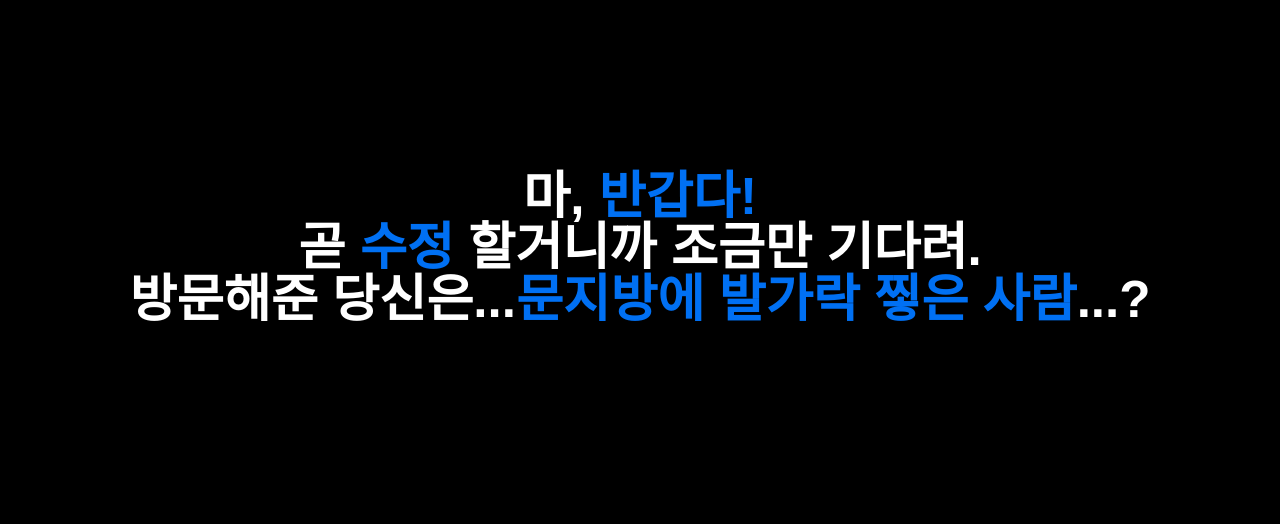
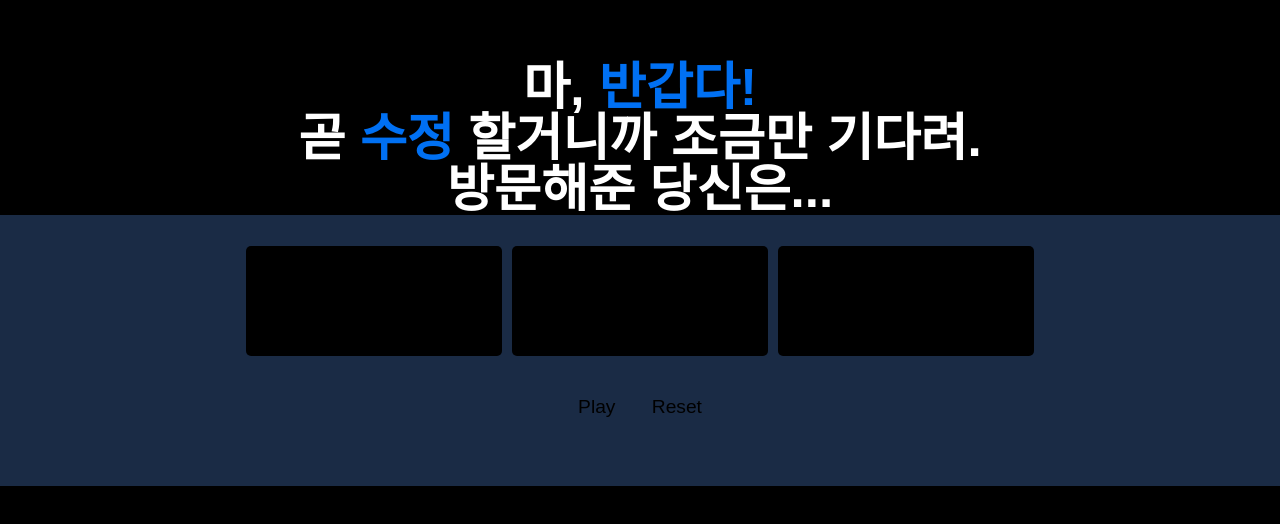
Before and after one commit to sohyge/sohyge.github.io, a Next.js app: page / in a window 1280 px wide. Shown: the part 152-676 px from the top of the page. Built offline with nearby package versions, Linux system fonts and the light colour scheme.

Commit message:
슬롯머신 적용중 (배포가안돼 썅)

```diff
--- a/components/SlotMachine/index.tsx
+++ b/components/SlotMachine/index.tsx
@@ -8,6 +8,90 @@ interface IProps {
 }
 
 const SlotMachine = ({ children, machineList }: IProps) => {
+  useEffect(() => {
+    const doors = document.querySelectorAll(".door");
+
+    document.querySelector("#spinner").addEventListener("click", spin);
+    document.querySelector("#reseter").addEventListener("click", init);
+    function init(firstInit = true, groups = 1, duration = 1) {
+      for (const door of doors) {
+        if (firstInit) {
+          door.dataset.spinned = "0";
+        } else if (door.dataset.spinned === "1") {
+          return;
+        }
+
+        const boxes = door.querySelector(".boxes");
+        const boxesClone = boxes.cloneNode(false);
+        const pool = ["❓"];
+
+        if (!firstInit) {
+          const arr = [];
+          for (let n = 0; n < (groups > 0 ? groups : 1); n++) {
+            arr.push(...machineList);
+          }
+          pool.push(...shuffle(arr));
+
+          boxesClone.addEventListener(
+            "transitionstart",
+            function () {
+              door.dataset.spinned = "1";
+              this.querySelectorAll(".box").forEach((box) => {
+                box.style.filter = "blur(1px)";
+              });
+            },
+            { once: true }
+          );
+
+          boxesClone.addEventListener(
+            "transitionend",
+            function () {
+              this.querySelectorAll(".box").forEach((box, index) => {
+                box.style.filter = "blur(0)";
+                if (index > 0) this.removeChild(box);
+              });
+            },
+            { once: true }
+          );
+        }
+
+        for (let i = pool.length - 1; i >= 0; i--) {
+          const box = document.createElement("div");
+          box.classList.add("box");
+          box.style.width = door.clientWidth + "px";
+          box.style.height = door.clientHeight + "px";
+          box.textContent = pool[i];
+          boxesClone.appendChild(box);
+        }
+        boxesClone.style.transitionDuration = `${duration > 0 ? duration : 1}s`;
+        boxesClone.style.transform = `translateY(-${
+          door.clientHeight * (pool.length - 1)
+        }px)`;
+        door.replaceChild(boxesClone, boxes);
+      }
+    }
+
+    async function spin() {
+      init(false, 1, 2);
+
+      for (const door of doors) {
+        const boxes = door.querySelector(".boxes");
+        const duration = parseInt(boxes.style.transitionDuration);
+        boxes.style.transform = "translateY(0)";
+        await new Promise((resolve) => setTimeout(resolve, duration * 100));
+      }
+    }
+
+    function shuffle([...arr]) {
+      let m = arr.length;
+      while (m) {
+        const i = Math.floor(Math.random() * m--);
+        [arr[m], arr[i]] = [arr[i], arr[m]];
+      }
+      return arr;
+    }
+  }, []);
+
   const [visitor, setVisitor] = useState("");
   useEffect(() => {
     const slotList =
@@ -16,8 +100,28 @@ const SlotMachine = ({ children, machineList }: IProps) => {
   }, [machineList]);
   const slotRender = useCallback(() => {
     return (
-      <S.SlotMachine>
-        <Text color="#0070f3">{visitor}</Text>...?
+      // <S.SlotMachine>
+      // <Text color="#0070f3">{visitor}</Text>...?
+      // </S.SlotMachine>
+      <S.SlotMachine id="app">
+        <div className="doors">
+          <div className="door">
+            <div className="boxes"></div>
+          </div>
+
+          <div className="door">
+            <div className="boxes"></div>
+          </div>
+
+          <div className="door">
+            <div className="boxes"></div>
+          </div>
+        </div>
+
+        <div className="buttons">
+          <button id="spinner">Play</button>
+          <button id="reseter">Reset</button>
+        </div>
       </S.SlotMachine>
     );
   }, [visitor]);
--- a/components/SlotMachine/style.ts
+++ b/components/SlotMachine/style.ts
@@ -1,3 +1,54 @@
 import styled from "styled-components";
 
-export const SlotMachine = styled.span``;
+export const SlotMachine = styled.div`
+  width: 100%;
+  height: 100%;
+  background: #1a2b45;
+  display: flex;
+  flex-direction: column;
+  justify-content: center;
+  align-items: center;
+  .doors {
+    display: flex;
+  }
+
+  .door {
+    background: #000;
+    width: 20vw;
+    height: 110px;
+    overflow: hidden;
+    border-radius: 5px;
+    margin: 5px;
+  }
+
+  .boxes {
+    transition: transform 1s ease-in-out;
+  }
+
+  .box {
+    display: flex;
+    justify-content: center;
+    align-items: center;
+    font-size: 3rem;
+  }
+
+  .buttons {
+    margin: 1rem 0 2rem 0;
+  }
+
+  button {
+    cursor: pointer;
+    font-size: 1.2rem;
+    margin: 0 0.2rem;
+    border: none;
+    border-radius: 5px;
+    padding: 10px 15px;
+  }
+
+  .info {
+    position: fixed;
+    bottom: 0;
+    width: 100%;
+    text-align: center;
+  }
+`;
--- a/components/pages/MainContainer/index.tsx
+++ b/components/pages/MainContainer/index.tsx
@@ -3,18 +3,18 @@ import Text from "../../Text";
 import * as S from "./style";
 import SlotMachine from "../../SlotMachine";
 const machineList = [
-  { text: "점심 맛있게 먹은 사람", value: "opt1" },
-  { text: "몸짱", value: "opt2" },
-  { text: "비오는데 우산 안 챙긴 사람", value: "opt3" },
-  { text: "멍청이", value: "opt4" },
-  { text: "월급도둑", value: "opt5" },
-  { text: "영양제 사놓고 안먹는 사람", value: "opt6" },
-  { text: "문지방에 발가락 찧은 사람", value: "opt7" },
-  { text: "배고픈사람", value: "opt8" },
-  { text: "아까 혼나서 기분 안좋은 사람", value: "opt9" },
-  { text: "최근에 헤어진 사람", value: "opt10" },
-  { text: "이틀째 속옷 안 갈아입은 사람", value: "opt11" },
-  { text: "머리 안감은 사람", value: "opt12" },
+  "점심 맛있게 먹은 사람",
+  "몸짱",
+  "비오는데 우산 안 챙긴 사람",
+  "멍청이",
+  "월급도둑",
+  "영양제 사놓고 안먹는 사람",
+  "문지방에 발가락 찧은 사람",
+  "배고픈사람",
+  "아까 혼나서 기분 안좋은 사람",
+  "최근에 헤어진 사람",
+  "이틀째 속옷 안 갈아입은 사람",
+  "머리 안감은 사람",
 ];
 const MainContainer = () => {
   return (
```
